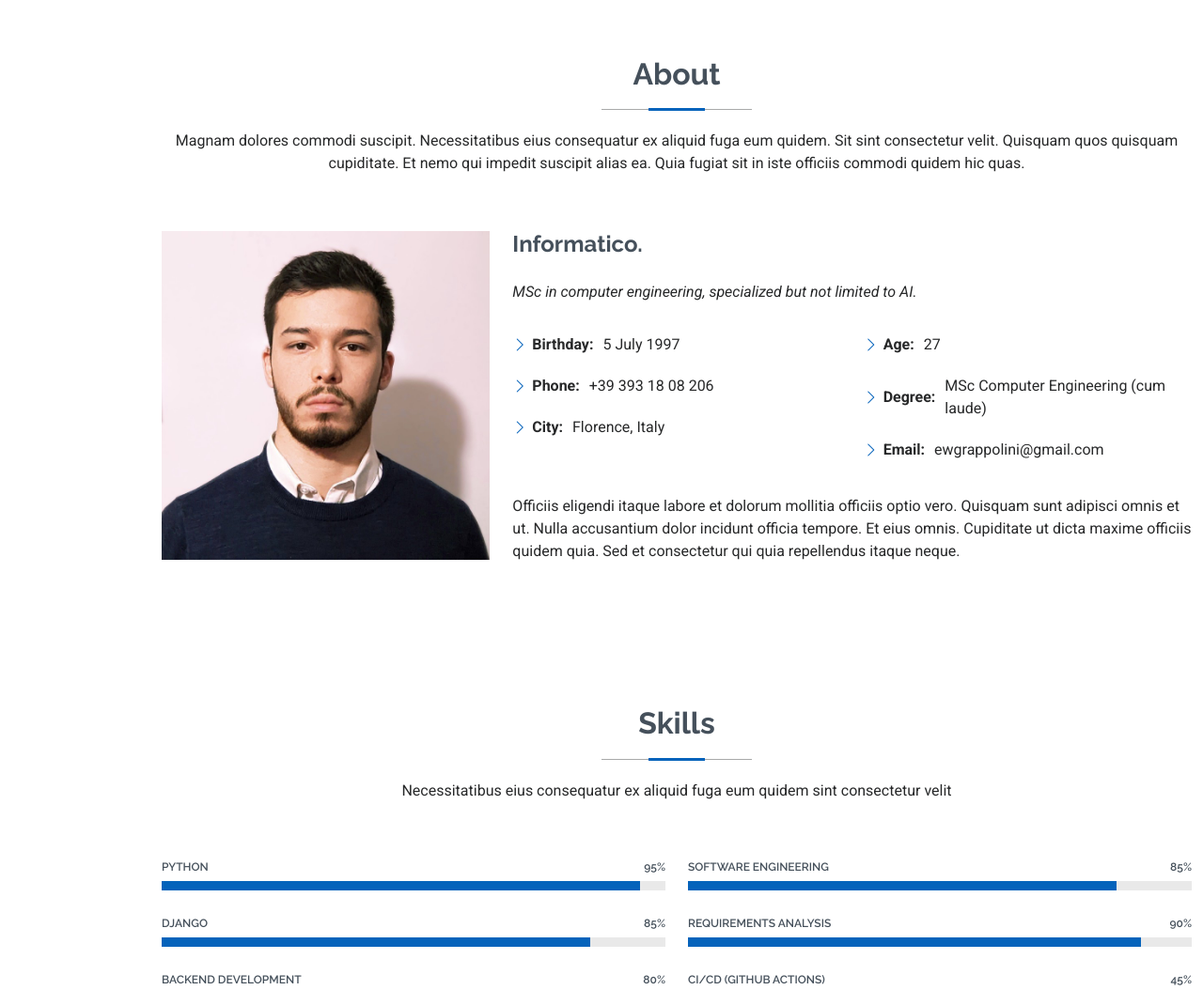
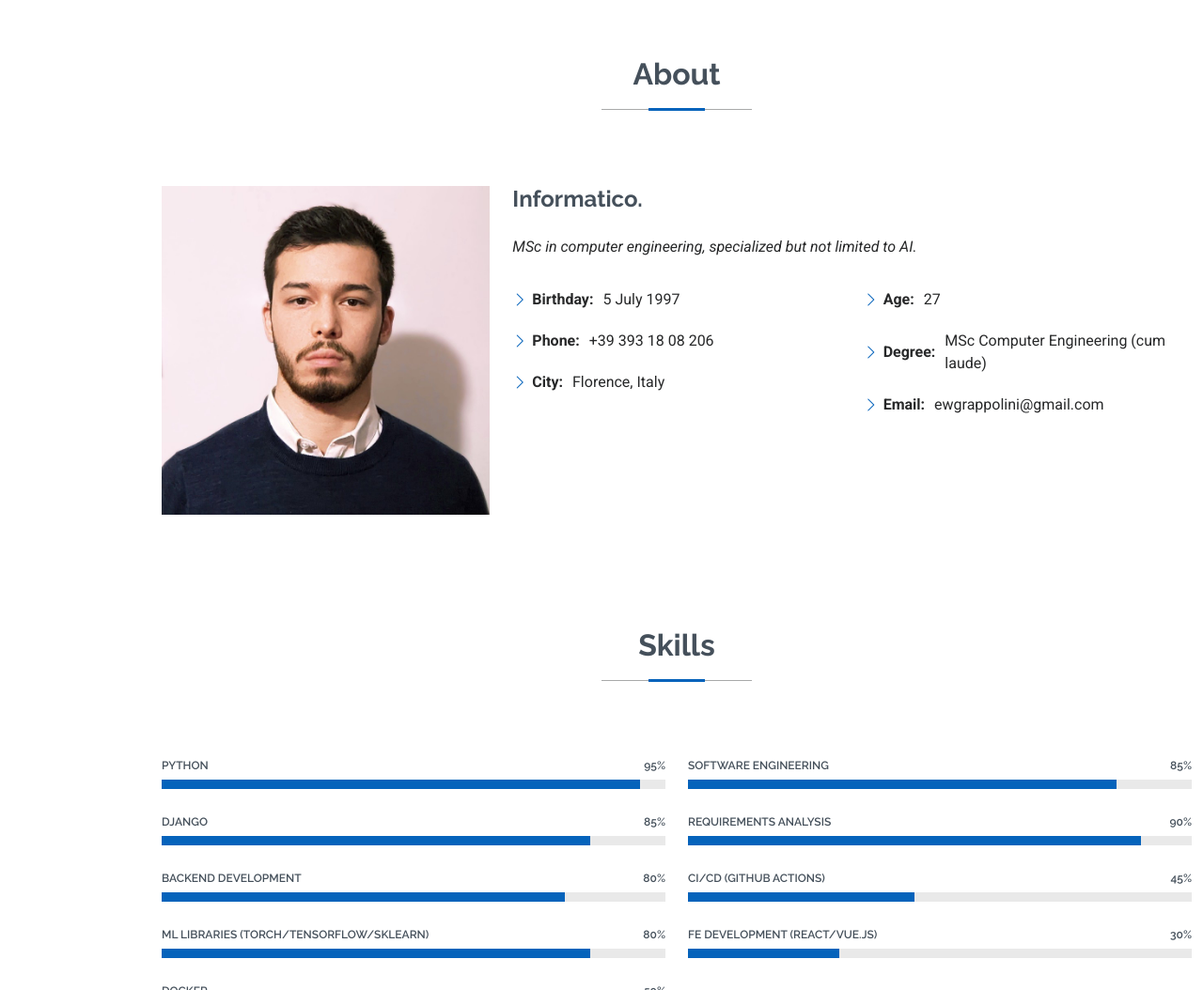
Before and after one commit to wedrid/wedrid.github.io, a plain HTML site: page index.html in a window 1280 px wide. Shown: the part 800-1854 px from the top of the page at 94% size. Drawn offline with Linux system fonts and the light colour scheme.

Commit message:
removed placeholder text

```diff
--- a/index.html
+++ b/index.html
@@ -85,7 +85,7 @@
       <!-- Section Title -->
       <div class="container section-title" data-aos="fade-up">
         <h2>About</h2>
-        <p>Magnam dolores commodi suscipit. Necessitatibus eius consequatur ex aliquid fuga eum quidem. Sit sint consectetur velit. Quisquam quos quisquam cupiditate. Et nemo qui impedit suscipit alias ea. Quia fugiat sit in iste officiis commodi quidem hic quas.</p>
+        <!-- <p>Magnam dolores commodi suscipit. Necessitatibus eius consequatur ex aliquid fuga eum quidem. Sit sint consectetur velit. Quisquam quos quisquam cupiditate. Et nemo qui impedit suscipit alias ea. Quia fugiat sit in iste officiis commodi quidem hic quas.</p> -->
       </div><!-- End Section Title -->
 
       <div class="container" data-aos="fade-up" data-aos-delay="100">
@@ -115,10 +115,10 @@
                 </ul>
               </div>
             </div>
-            <p class="py-3">
+            <!-- <p class="py-3">
               Officiis eligendi itaque labore et dolorum mollitia officiis optio vero. Quisquam sunt adipisci omnis et ut. Nulla accusantium dolor incidunt officia tempore. Et eius omnis.
               Cupiditate ut dicta maxime officiis quidem quia. Sed et consectetur qui quia repellendus itaque neque.
-            </p>
+            </p> -->
           </div>
         </div>
 
@@ -177,7 +177,7 @@
       <!-- Section Title -->
       <div class="container section-title" data-aos="fade-up">
         <h2>Skills</h2>
-        <p>Necessitatibus eius consequatur ex aliquid fuga eum quidem sint consectetur velit</p>
+        <!-- <p>Necessitatibus eius consequatur ex aliquid fuga eum quidem sint consectetur velit</p> -->
       </div><!-- End Section Title -->
 
       <div class="container" data-aos="fade-up" data-aos-delay="100">
```
